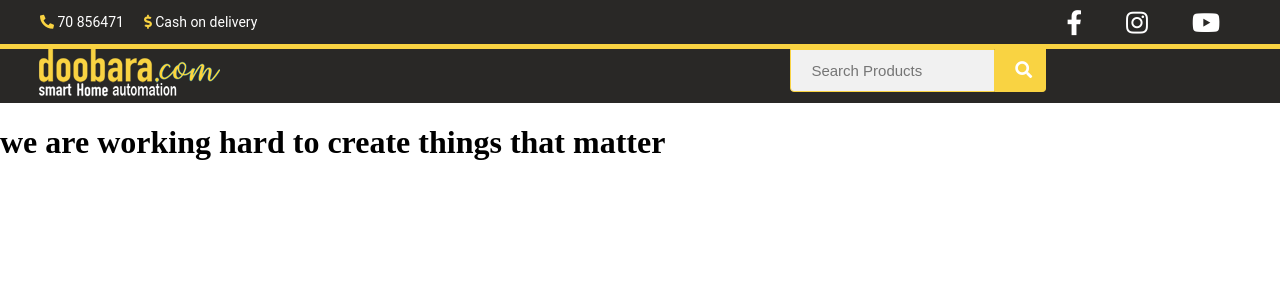
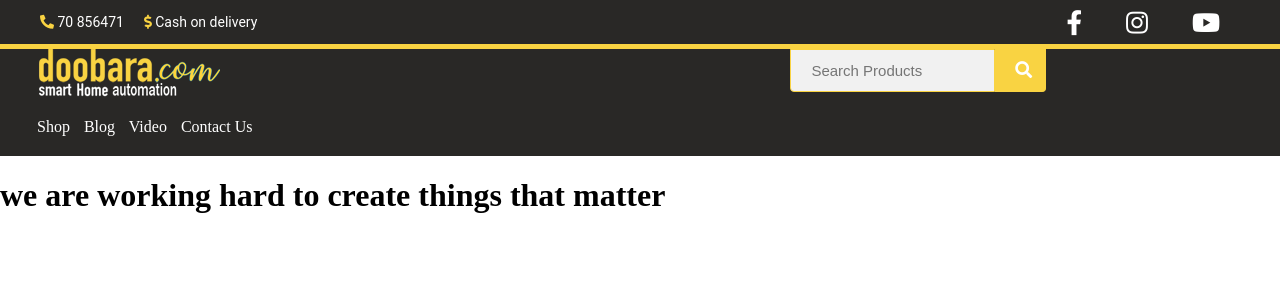
Before and after one commit to youdass101/doobara, a Django app: page / in a window 1280 px wide. Shown: the top 300 px of the page. Run offline with Django 3.2, Linux system fonts and the light colour scheme.

Commit message:
navigation

```diff
--- a/doobarashop/static/doobarashop/style.css
+++ b/doobarashop/static/doobarashop/style.css
@@ -121,4 +121,13 @@ form.search-site button {
   -webkit-box-sizing: border-box;
           box-sizing: border-box;
 }
+
+.navigation {
+  color: white;
+  padding: 15px 0px 20px 37px;
+}
+
+.navigation a {
+  padding: 0 10px 0 0px;
+}
 /*# sourceMappingURL=style.css.map */
--- a/doobarashop/static/doobarashop/style.scss
+++ b/doobarashop/static/doobarashop/style.scss
@@ -132,3 +132,12 @@ form.search-site input[type=text] {
   * {
     box-sizing: border-box;
   }
+
+  .navigation {
+      color: white;
+      padding: 15px 0px 20px 37px;
+  }
+
+  .navigation a{
+      padding: 0 10px 0 0px;
+  }
--- a/doobarashop/templates/doobarashop/layout.html
+++ b/doobarashop/templates/doobarashop/layout.html
@@ -53,6 +53,10 @@
             <!-- 3d left buttom section of navigatio bar contain navigation menu links -->
             <div class="navigation-bar">
                 <div class="navigation">
+                    <a>Shop</a>
+                    <a>Blog</a>
+                    <a>Video</a>
+                    <a> Contact Us</a>
 
                 </div>
                 <!-- final right buttom section of navigation bar contain cart and totla url -->
```
Also changed, not shown: 1 other file.
